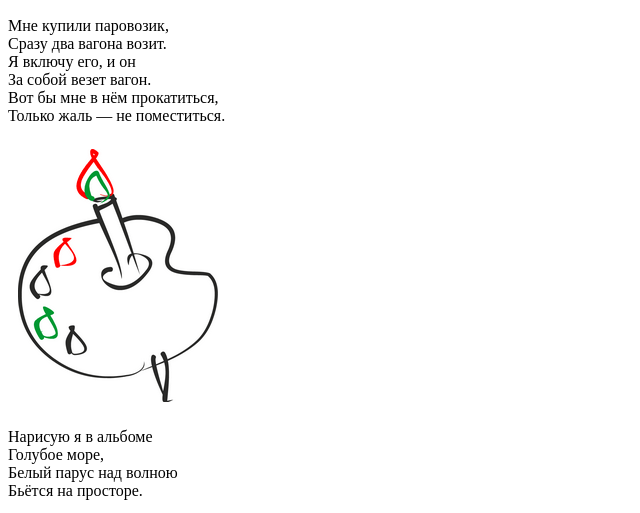
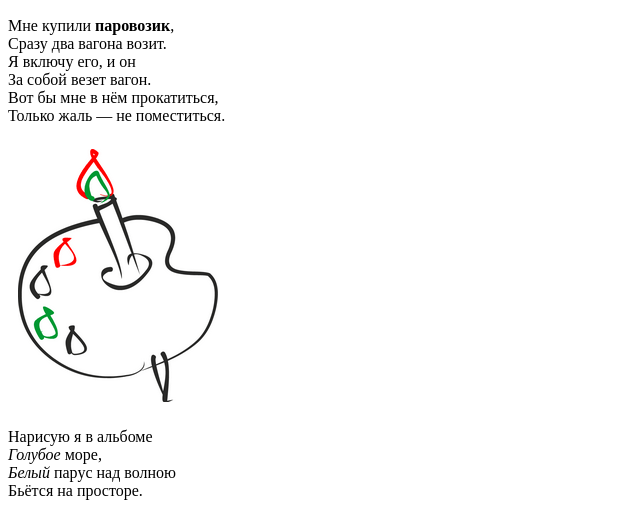
Before and after one commit to TitovZhenya/it-academy-html-css-js, a plain HTML site: page Childbook/Childbook.html in a window 1280 px wide. Shown: the part 495-1008 px from the top of the page, 0-640 px from the left. Drawn offline with Linux system fonts and the light colour scheme.

Commit message:
em strong

```diff
--- a/Childbook/Childbook.html
+++ b/Childbook/Childbook.html
@@ -21,7 +21,7 @@
 		<!-- Естественное фото => лучше всего справляется jpg. -->
 
 		<p>
-			Мне купили паровозик,<br>
+			Мне купили <strong>паровозик</strong>,<br>
 			Сразу два вагона возит.<br>
 			Я включу его, и он<br>
 			За собой везет вагон.<br>
@@ -34,8 +34,8 @@
 
 		<p>
 			Нарисую я в альбоме<br>
-			Голубое море,<br>
-			Белый парус над волною<br>
+			<em>Голубое</em> море,<br>
+			<em>Белый</em> парус над волною<br>
 			Бьётся на просторе.
 		</p>
 	</div>
```
